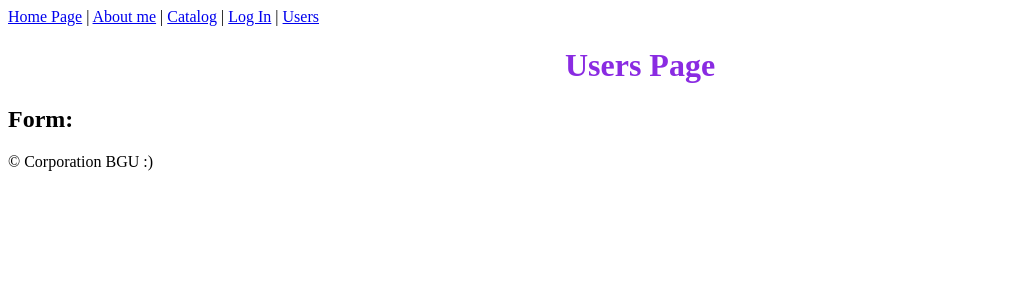
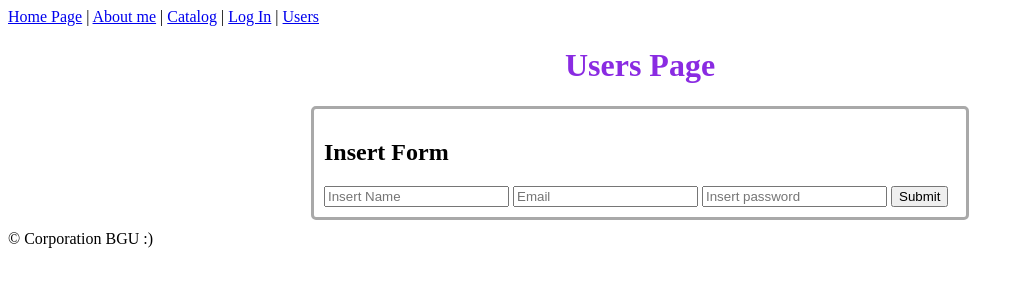
Before and after one commit to Arseni1919/WEB_live_lectures_2022_B, a Flask app: template templates/users.html in a window 1280 px wide. Shown: the top 300 px of the page, without its empty margins (0-1024 px from the left). Run offline with Flask 2, Linux system fonts and the light colour scheme; the template is opened without the code that fills it, so the values that code supplies are empty.

Commit message:
lecture DB

```diff
--- a/app.py
+++ b/app.py
@@ -147,15 +147,9 @@ def interact_db(query, query_type: str):
 # ------------------------------------------------- #
 @app.route('/users')
 def users():
-    return render_template('users.html')
-
-# @app.route('/users')
-# def users():
-#     query = "select * from users"
-#     query_result = interact_db(query=query, query_type='fetch')
-#     return render_template('users.html', users=query_result)
-
-
+    query = 'select * from users'
+    users_list = interact_db(query, query_type='fetch')
+    return render_template('users.html', users=users_list)
 # ------------------------------------------------- #
 # ------------------------------------------------- #
 
@@ -163,17 +157,28 @@ def users():
 # ------------------------------------------------- #
 # -------------------- INSERT --------------------- #
 # ------------------------------------------------- #
-@app.route('/insert_user', methods=['GET', 'POST'])
+@app.route('/insert_user', methods=['POST'])
 def insert_user():
-    if request.method == 'POST':
-        name = request.form['name']
-        email = request.form['email']
-        password = request.form['password']
-        # recheck
-        query = "INSERT INTO users(name, email, password) VALUES ('%s', '%s', '%s')" % (name, email, password)
-        interact_db(query=query, query_type='commit')
-        return redirect('/users')
-    return render_template('insert_user.html', req_method=request.method)
+    name = request.form['name']
+    email = request.form['email']
+    password = request.form['password']
+    print(f'{name} {email} {password}')
+    query = "INSERT INTO users(name, email, password) VALUES ('%s', '%s', '%s')" % (name, email, password)
+    interact_db(query=query, query_type='commit')
+    return redirect('/users')
+
+
+# @app.route('/insert_user', methods=['GET', 'POST'])
+# def insert_user():
+#     if request.method == 'POST':
+#         name = request.form['name']
+#         email = request.form['email']
+#         password = request.form['password']
+#         # recheck
+#         query = "INSERT INTO users(name, email, password) VALUES ('%s', '%s', '%s')" % (name, email, password)
+#         interact_db(query=query, query_type='commit')
+#         return redirect('/users')
+#     return render_template('insert_user.html', req_method=request.method)
 
 
 # ------------------------------------------------- #
@@ -183,13 +188,21 @@ def insert_user():
 # ------------------------------------------------- #
 # -------------------- DELETE --------------------- #
 # ------------------------------------------------- #
-
 @app.route('/delete_user', methods=['POST'])
-def delete_user():
-    user_id = request.form['id']
+def delete_user_func():
+    user_id = request.form['user_id']
     query = "DELETE FROM users WHERE id='%s';" % user_id
+    # print(query)
     interact_db(query, query_type='commit')
     return redirect('/users')
+
+
+# @app.route('/delete_user', methods=['POST'])
+# def delete_user():
+#     user_id = request.form['id']
+#     query = "DELETE FROM users WHERE id='%s';" % user_id
+#     interact_db(query, query_type='commit')
+#     return redirect('/users')
 
 
 # ------------------------------------------------- #
--- a/templates/users.html
+++ b/templates/users.html
@@ -6,6 +6,31 @@
 
     <h1>Users Page</h1>
 
-    <h2>Form:</h2>
+
+    <div class="container">
+    <h2>Insert Form</h2>
+        <form action="/insert_user" method="post">
+            <input type="text" name="name" placeholder="Insert Name">
+            <input type="email" name="email" placeholder="Email">
+            <input type="password" name="password" placeholder="Insert password">
+            <input type="submit">
+
+        </form>
+    </div>
+
+    {% for user in users %}
+        <div class="container">
+{#            {{ user }}#}
+            <h3>{{ user.name }}</h3>
+            <h4>Email: {{ user.email }}</h4>
+            <h3 style="color: cadetblue">Date: {{ user.create_date }}</h3>
+
+            <form action="/delete_user" method="post">
+                <input type="hidden" name="user_id" value="{{ user.id }}">
+                <input type="submit" value="Delete">
+            </form>
+
+        </div>
+    {% endfor %}
 
 {% endblock %}
```
Also changed, not shown: 1 other file.
